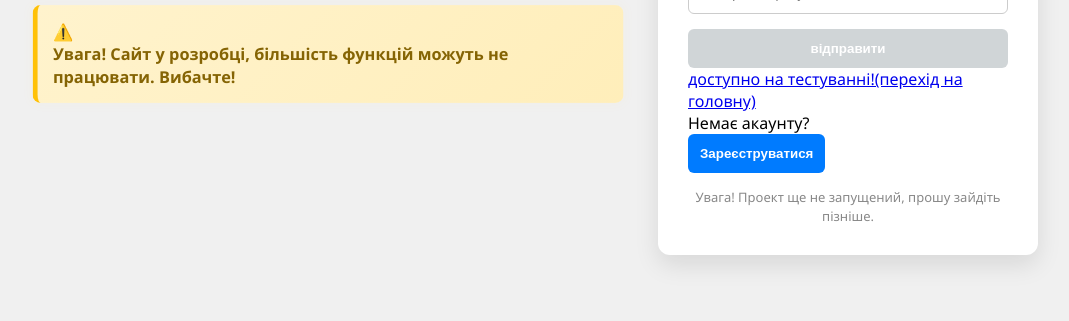
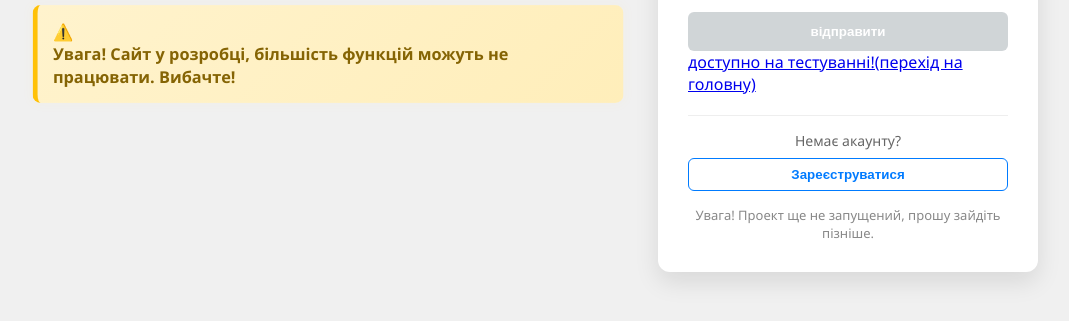
Before and after one commit to slavik2280034/school-site, a plain HTML site: page login.html in a window 1280 px wide. Shown: the part 413-734 px from the top of the page, without its empty margins (102-1171 px from the left). Drawn offline with Linux system fonts and the light colour scheme.

Commit message:
Refactor and enhance login page styles

```diff
--- a/login.css
+++ b/login.css
@@ -135,3 +135,31 @@
     text-align: center;
     line-height: 1.4;
 }
+
+/* Блок під формою */
+.register-link {
+    margin-top: 20px;
+    padding-top: 15px;
+    border-top: 1px solid #eee; /* Тонка лінія-розділювач */
+    text-align: center;
+}
+
+.register-link p {
+    font-size: 14px;
+    color: #666;
+    margin-bottom: 8px;
+}
+
+/* Окремий стиль для кнопки реєстрації, щоб вона відрізнялася від основної */
+.secondary-btn {
+    background-color: transparent; /* Прозорий фон */
+    color: #007BFF;
+    border: 1px solid #007BFF;
+    padding: 8px 15px;
+    width: 100%; /* На всю ширину, як і кнопка входу */
+}
+
+.secondary-btn:hover {
+    background-color: #f0f7ff;
+    color: #9cc8f8;
+}
```
